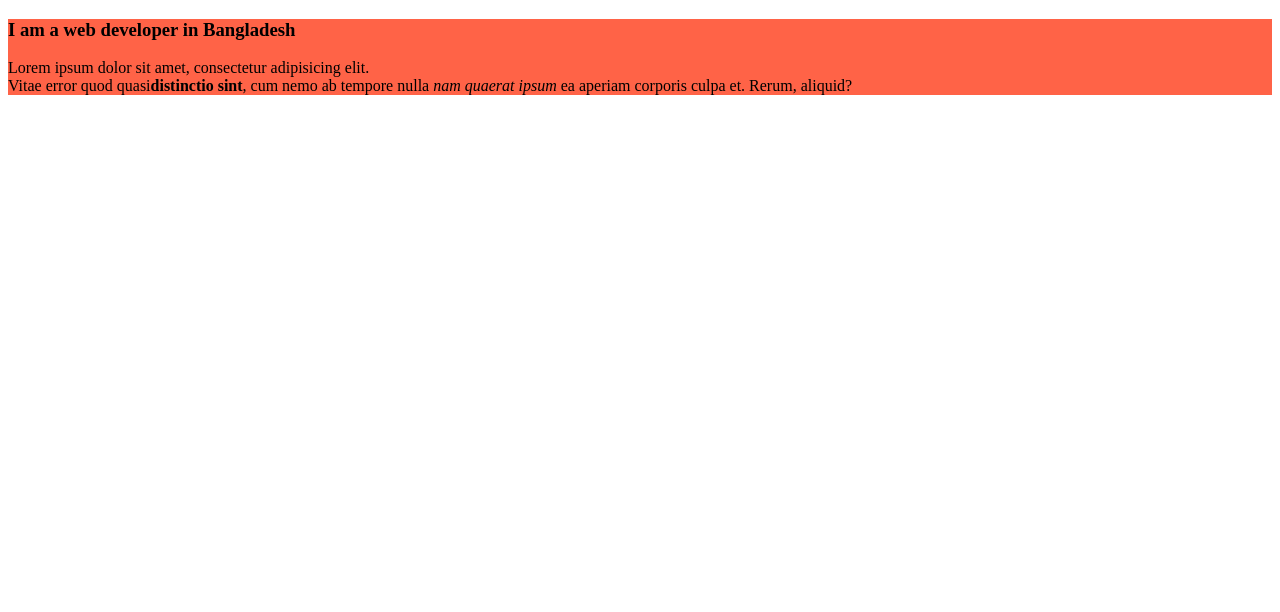
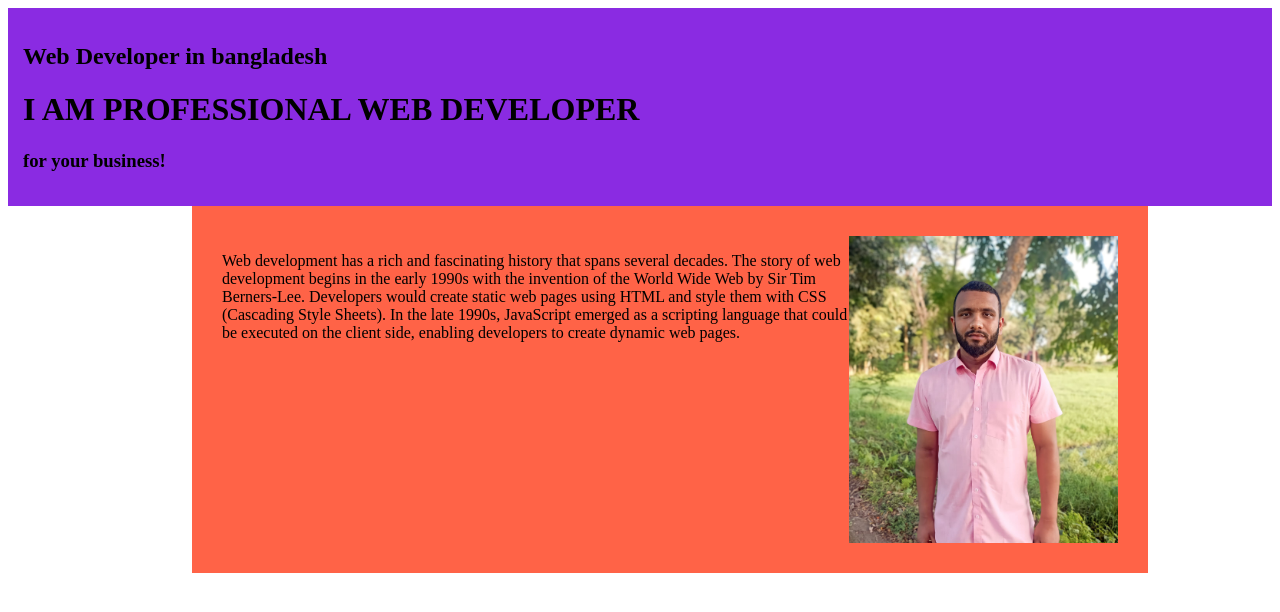
Before and after one commit to ahadmondolbp/my-simple-website, a plain HTML site: page index.html in a window 1280 px wide. Drawn offline with Linux system fonts and the light colour scheme.

Commit message:
added the ferst blog

```diff
--- a/index.html
+++ b/index.html
@@ -5,19 +5,28 @@
   <meta charset="UTF-8">
   <meta name="viewport" content="width=device-width, initial-scale=1.0">
   <title>My Simple website</title>
+
   <link rel="stylesheet" href="styles/blog.css">
 </head>
 
 <body>
-  <div>
-    <h3>
-      I am a web developer in Bangladesh
-    </h3>
-    <p>Lorem ipsum dolor sit amet, consectetur adipisicing elit.<br> Vitae error quod quasi<strong>distinctio
-        sint</strong>, cum nemo ab
-      tempore nulla <i>nam quaerat ipsum</i> ea aperiam corporis culpa et. Rerum, aliquid?</p>
+  <header class="header">
+    <h2>Web Developer in bangladesh</h2>
+    <h1>I AM PROFESSIONAL WEB DEVELOPER</h1>
+    <h3>for your business!</h3>
+  </header>
+  <div class="pos-cen">
+    <img class="ahad" src="imges/seo.jpg" alt="">
+
+    <p>Web development has a rich and fascinating history that spans several decades. The story of web development
+      begins in
+      the early 1990s with the invention of the World Wide Web by Sir Tim Berners-Lee. Developers would create static
+      web
+      pages using HTML and style them with CSS (Cascading Style Sheets). In the late 1990s, JavaScript emerged as a
+      scripting
+      language that could be executed on the client side, enabling developers to create dynamic web pages.</p>
+
   </div>
-
 </body>
 
 </html>
--- a/styles/blog.css
+++ b/styles/blog.css
@@ -1,3 +1,16 @@
-div{
+
+.ahad{
+  float: right;
+  width: 30%;
+}
+.pos-cen{
+  position: absolute;
+  width: 70%;
+  left: 15%;
   background-color: tomato;
+  padding: 30px;
 }
+.header{
+  background-color: blueviolet;
+  padding: 15px;
+}
```
Also changed, not shown: imges/seo.jpg (added).
